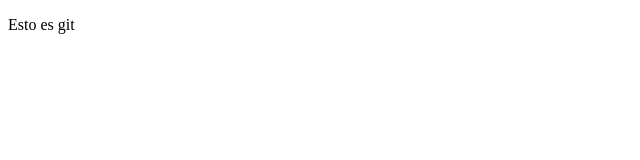
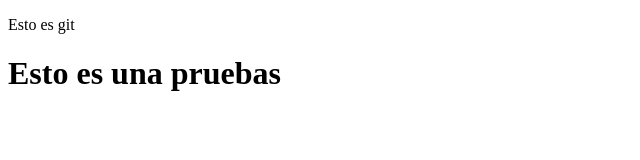
Before and after one commit to MarlonD23/my_new_git_folder, a plain HTML site: page index.html in a window 1280 px wide. Shown: the whole page, without its empty margins (0-640 px from the left). Drawn offline with Linux system fonts and the light colour scheme.

Commit message:
añadi un h1

```diff
--- a/index.html
+++ b/index.html
@@ -8,5 +8,6 @@
 </head>
 <body>
     <p>Esto es git</p>
+    <h1>Esto es una pruebas</h1>
 </body>
 </html>
```
